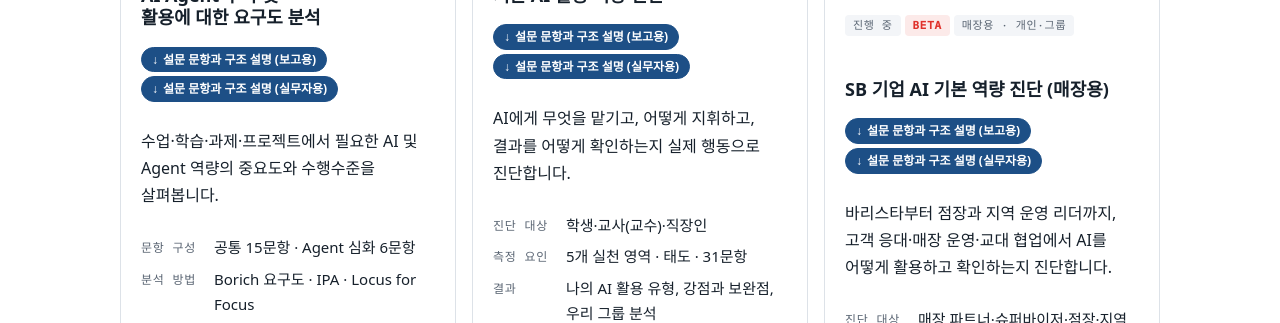
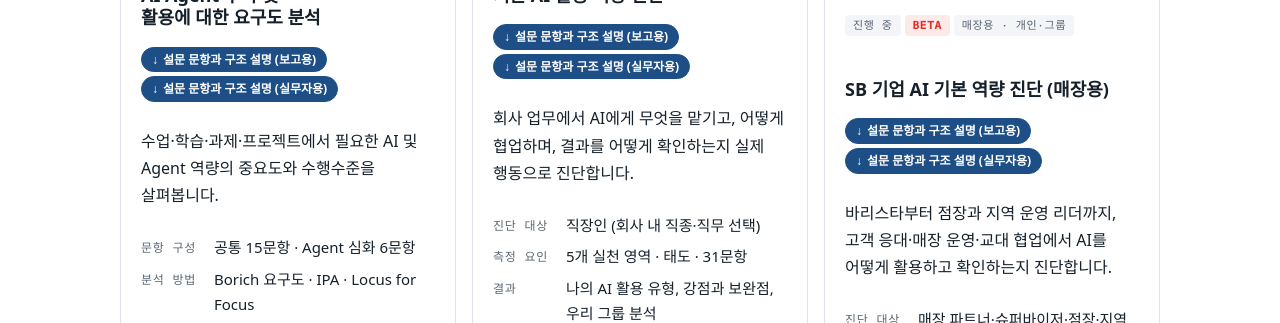
Before and after one commit to drsprolab/drsprolab.github.io, a Jekyll site: the page built from in-progress/index.html, in a window 1280 px wide. Shown: the part 478-801 px from the top of the page. Built offline with Jekyll 4.4.1, drawn with Linux system fonts in a browser that asks for light colours; some web fonts are replaced.

Commit message:
Adapt AI competency diagnosis for corporate employees

```diff
--- a/assets/css/style.css
+++ b/assets/css/style.css
@@ -1420,7 +1420,7 @@
 .aidx-guide strong { font-size: 16px; }
 .aidx-guide li > span:last-child { color: var(--muted); }
 .aidx-role { margin-top: 8px; }
-.aidx-roles { display: grid; grid-template-columns: repeat(4, minmax(0, 1fr)); gap: 10px; }
+.aidx-roles { display: grid; grid-template-columns: repeat(3, minmax(0, 1fr)); gap: 10px; }
 .aidx-roles span { display: block; text-align: center; padding: 14px 8px; border-radius: 10px; font-size: 16px; font-weight: 500; }
 .aidx-roles label:hover span { border-color: var(--accent); color: var(--accent); }
 .aidx-roles label:hover input:checked + span { color: var(--paper); }
--- a/in-progress/ai-competency/index.html
+++ b/in-progress/ai-competency/index.html
@@ -6,7 +6,7 @@
 share: true
 badge: BETA
 og_badge: BETA · 지금 참여하기
-description: AI에게 무엇을 맡기고, 어떻게 지휘하고, 결과를 어떻게 확인하는지. 31문항으로 나의 AI 활용 유형과 강점·보완점을 바로 확인하세요.
+description: 직장인의 AI 활용 역량을 실제 업무 행동으로 진단합니다. 회사 직무군을 선택하고 31문항으로 나의 AI 활용 유형과 강점·보완점을 확인하세요.
 # 공유 미리보기 이미지(tools/og_images.rb)에 들어갈 문구
 og_chips: [5개 실천 영역 · 31문항, 약 6분 · 익명, 나의 AI 활용 유형]
 # 응답 저장소: Google Apps Script 웹앱 URL (tools/ai-diagnosis/README.md). 비워 두면 미리보기 모드로, 응답이 이 브라우저에만 저장된다.
--- a/in-progress/index.html
+++ b/in-progress/index.html
@@ -32,9 +32,9 @@
       <a class="inst-doc" href="{{ '/assets/files/ai-competency-structure-report.pdf' | relative_url }}" download="기본AI활용역량진단_문항과구조_보고용.pdf">설문 문항과 구조 설명 (보고용)</a>
       <a class="inst-doc" href="{{ '/assets/files/ai-competency-structure.pdf' | relative_url }}" download="기본AI활용역량진단_문항과구조_실무자용.pdf">설문 문항과 구조 설명 (실무자용)</a>
     </div>
-    <p>AI에게 무엇을 맡기고, 어떻게 지휘하고, 결과를 어떻게 확인하는지 실제 행동으로 진단합니다.</p>
+    <p>회사 업무에서 AI에게 무엇을 맡기고, 어떻게 협업하며, 결과를 어떻게 확인하는지 실제 행동으로 진단합니다.</p>
     <dl class="kv">
-      <dt>진단 대상</dt><dd>학생·교사(교수)·직장인</dd>
+      <dt>진단 대상</dt><dd>직장인 (회사 내 직종·직무 선택)</dd>
       <dt>측정 요인</dt><dd>5개 실천 영역 · 태도 · 31문항</dd>
       <dt>결과</dt><dd>나의 AI 활용 유형, 강점과 보완점, 우리 그룹 분석</dd>
     </dl>
```
Also changed, not shown: assets/js/ai-diagnosis.js (+7 -7 lines), 3 other files.
